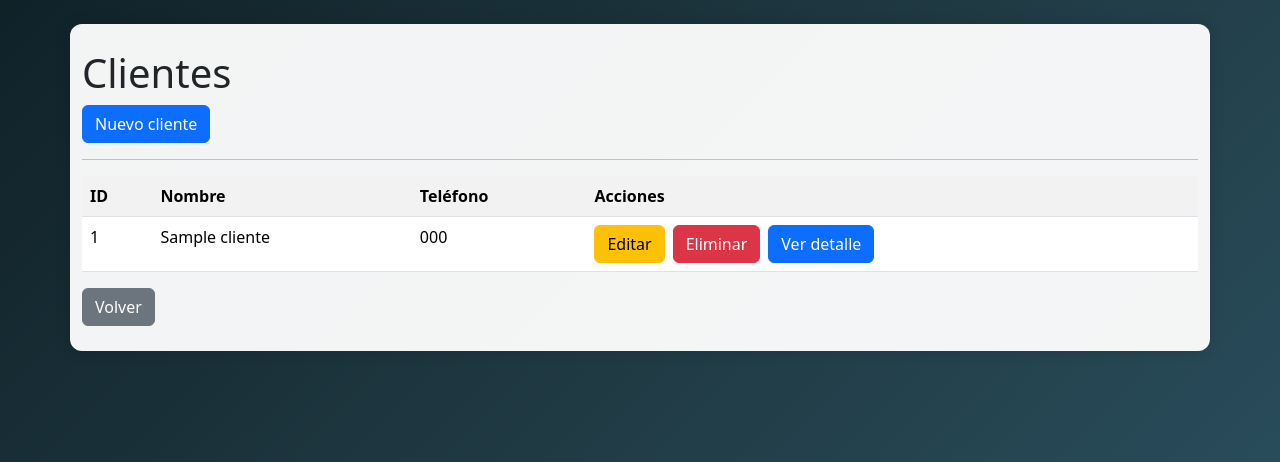
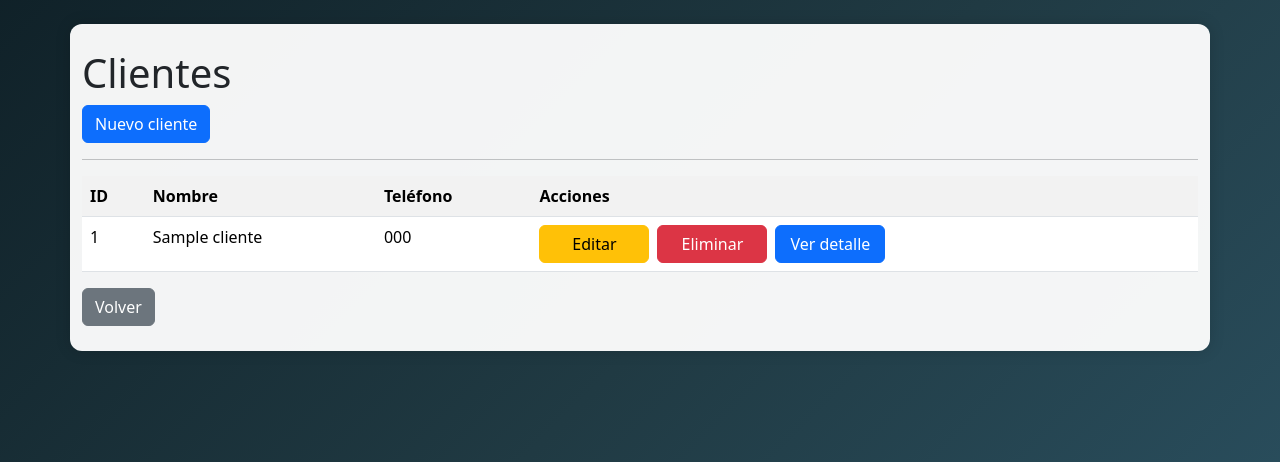
Before and after one commit to marisoltorres99/GestionStock, a Flask app: page /clientes in a window 1280 px wide. Shown: the part 56-518 px from the top of the page. Run offline with Flask 3, Linux system fonts and the light colour scheme; tables that the repository leaves empty hold one stand-in row (values such as "Sample post").

Commit message:
fix visual botones

```diff
--- a/static/styles.css
+++ b/static/styles.css
@@ -55,6 +55,10 @@ body {
     width: 100%;
 }
 
+.btn-acciones {
+    min-width: 110px;
+}
+
 @media (min-width: 768px) {
 
     .btn-responsive {
--- a/templates/clientes/index.html
+++ b/templates/clientes/index.html
@@ -24,13 +24,13 @@
             <td>{{ c.telefono }}</td>
             <td>
                 <div class="d-flex gap-2 flex-wrap">
-                    <a href="/clientes/editar/{{ c.id }}" class="btn btn-warning btn-responsive">Editar</a>
+                    <a href="/clientes/editar/{{ c.id }}" class="btn btn-warning btn-responsive btn-acciones">Editar</a>
 
                     <form action="/clientes/eliminar/{{ c.id }}" method="POST" class="d-inline">
-                        <button type="submit" class="btn btn-danger btn-responsive">Eliminar</button>
+                        <button type="submit" class="btn btn-danger btn-responsive btn-acciones">Eliminar</button>
                     </form>
 
-                    <a href="/clientes/{{ c.id }}" class="btn btn-primary btn-responsive">
+                    <a href="/clientes/{{ c.id }}" class="btn btn-primary btn-responsive btn-acciones">
                         Ver detalle
                     </a>
                 </div>
```
